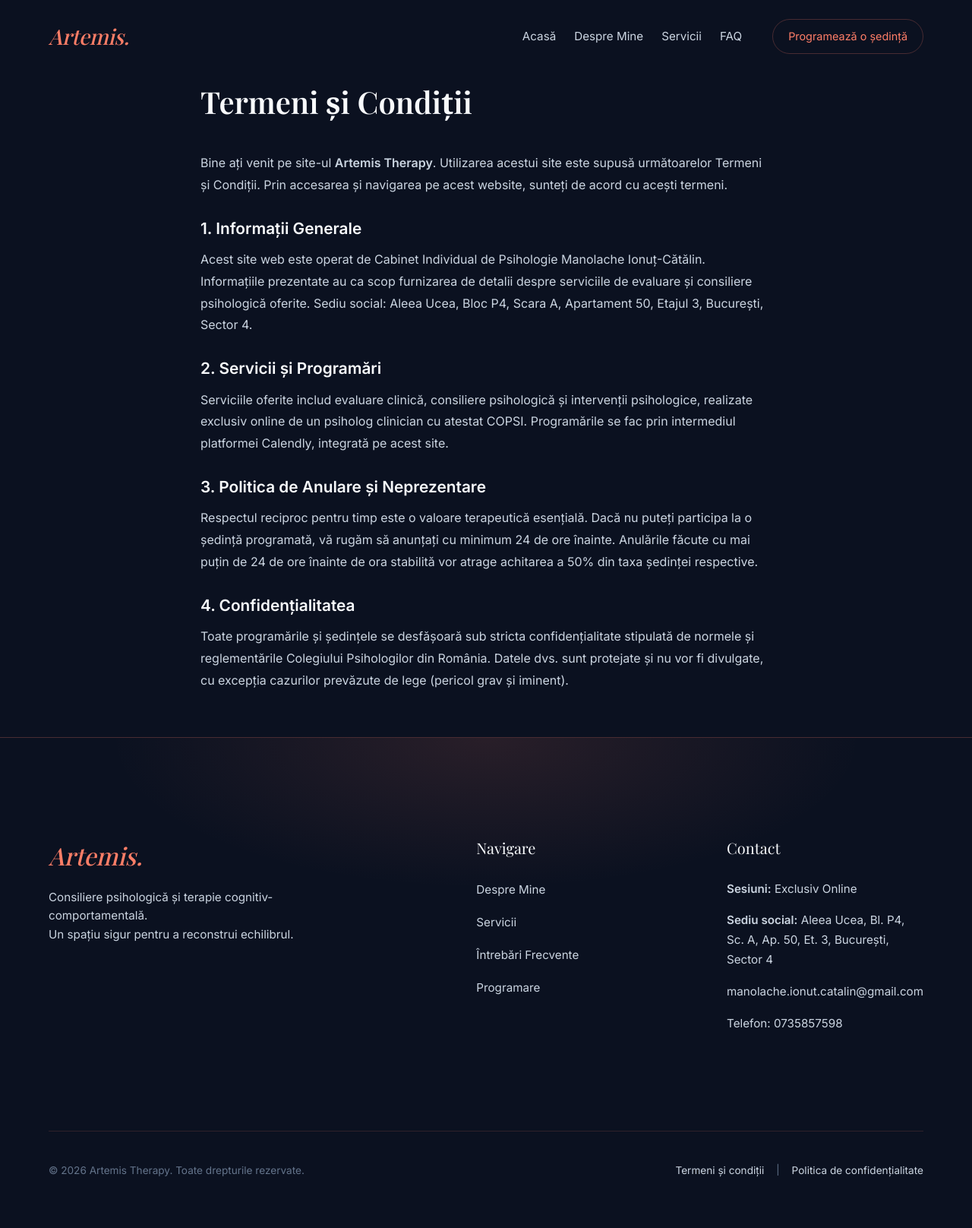
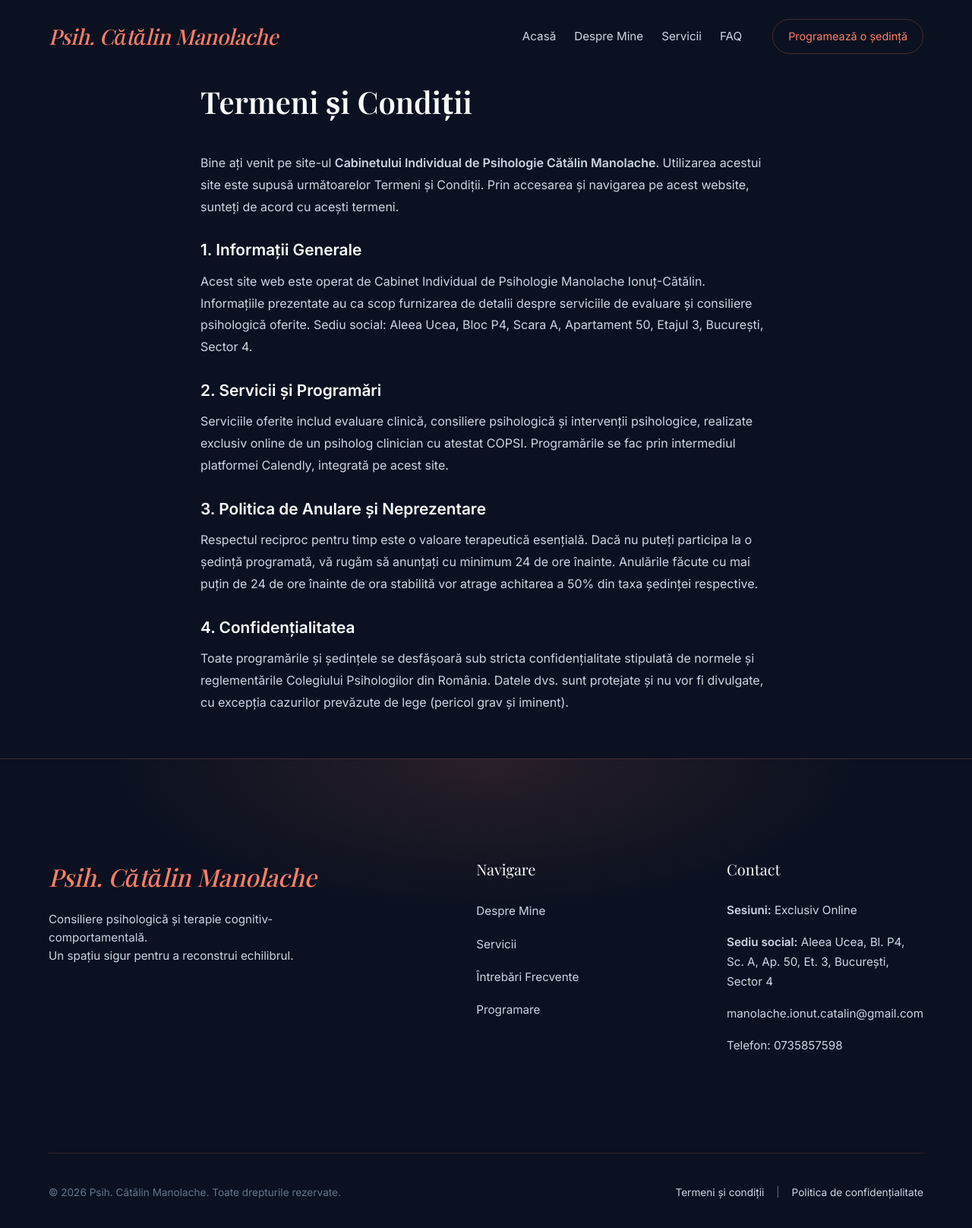
Before and after one commit to manolacheionutcatalin/artemis-website, a Next.js app: page /termeni in a window 1280 px wide. Shown: the top 1616 px of the page at 76% size. Built offline with nearby package versions, Linux system fonts and the light colour scheme; a web font is replaced by a local one.

Commit message:
Update brand name to Psih. Catalin Manolache

```diff
--- a/src/app/layout.tsx
+++ b/src/app/layout.tsx
@@ -4,9 +4,9 @@ import Header from "@/components/Header/Header";
 import Footer from "@/components/Footer/Footer";
 
 export const metadata: Metadata = {
-  title: "Artemis — Consiliere Psihologică cu tehnici CBT",
+  title: "Psih. Cătălin Manolache — Consiliere Psihologică CBT",
   description:
-    "Respiră, împământează-te. Artemis te ghidează prin consiliere psihologică cu tehnici cognitiv-comportamentale integrate pentru a gestiona anxietatea și a reconstrui echilibrul emoțional.",
+    "Respiră, împământează-te. Te ghidez prin consiliere psihologică cu tehnici cognitiv-comportamentale integrate pentru a gestiona anxietatea și a reconstrui echilibrul emoțional.",
   keywords: [
     "consiliere psihologică",
     "tehnici cognitiv-comportamentale",
--- a/src/app/termeni/page.tsx
+++ b/src/app/termeni/page.tsx
@@ -7,7 +7,7 @@ export default function TermeniSiConditii() {
 
       <div style={{ color: "var(--color-text-secondary)", lineHeight: "1.8", display: "flex", flexDirection: "column", gap: "1.5rem" }}>
         <p>
-          Bine ați venit pe site-ul <strong>Artemis Therapy</strong>. Utilizarea acestui site este supusă următoarelor Termeni și Condiții. Prin accesarea și navigarea pe acest website, sunteți de acord cu acești termeni.
+          Bine ați venit pe site-ul <strong>Cabinetului Individual de Psihologie Cătălin Manolache</strong>. Utilizarea acestui site este supusă următoarelor Termeni și Condiții. Prin accesarea și navigarea pe acest website, sunteți de acord cu acești termeni.
         </p>
 
         <section>
--- a/src/components/Footer/Footer.tsx
+++ b/src/components/Footer/Footer.tsx
@@ -10,7 +10,7 @@ export default function Footer() {
         <div className={styles.topSection}>
           <div className={styles.brandInfo}>
             <Link href="/#hero" className={styles.logo}>
-              Artemis.
+              Psih. Cătălin Manolache
             </Link>
             <p className={styles.tagline}>
               Consiliere psihologică și terapie cognitiv-comportamentală.
@@ -59,7 +59,7 @@ export default function Footer() {
 
         <div className={styles.bottomSection}>
           <p className={styles.copyright}>
-            &copy; {currentYear} Artemis Therapy. Toate drepturile rezervate.
+            &copy; {currentYear} Psih. Cătălin Manolache. Toate drepturile rezervate.
           </p>
           <div className={styles.legalLinks}>
             <Link href="/termeni" className={styles.link}>Termeni și condiții</Link>
--- a/src/components/Header/Header.tsx
+++ b/src/components/Header/Header.tsx
@@ -27,7 +27,7 @@ export default function Header() {
     <header className={`${styles.header} ${isScrolled ? styles.scrolled : ""}`}>
       <div className={styles.navContainer}>
         <Link href="/#hero" className={styles.logo}>
-          Artemis.
+          Psih. Cătălin Manolache
         </Link>
 
         <nav className={`${styles.nav} ${isMobileMenuOpen ? styles.mobileOpen : ""}`}>
```
